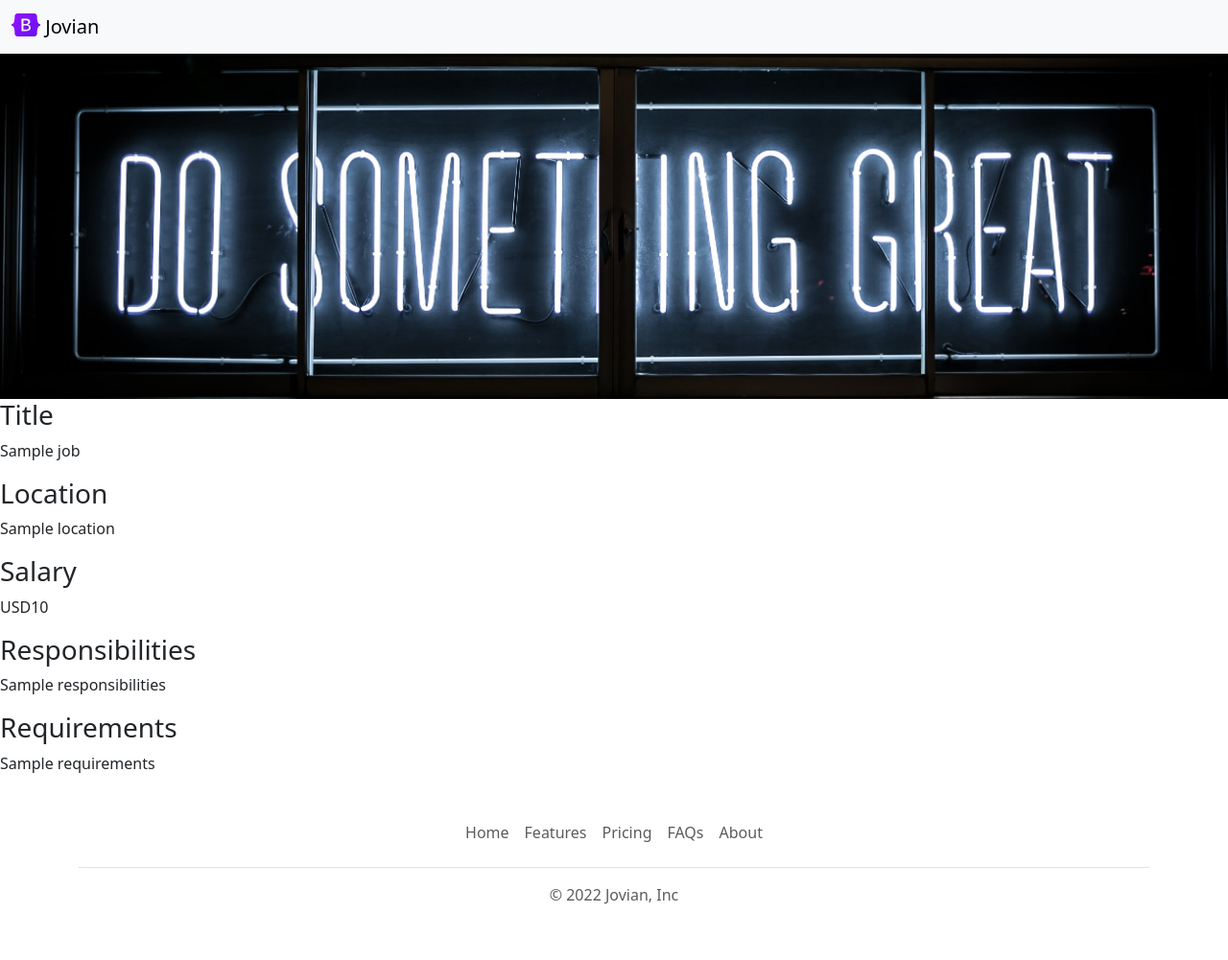
After one commit to nakshatra00/learning-flask, a Flask app: template templates/jobpage.html in a window 1280 px wide. The commit adds this page. Shown: the whole page at 96% size. Run offline with Flask 3, Linux system fonts and the light colour scheme; the template is opened without the code that fills it: most values are stand-ins (such as "Sample title", 1, 10 or a date in 2020).

Commit message:
Dynamic Pages

```diff
--- a/app.py
+++ b/app.py
@@ -1,5 +1,5 @@
 from flask import Flask, render_template, jsonify
-from database import load_jobs_from_db
+from database import load_jobs_from_db, load_job_from_db
 
 
 
@@ -25,5 +25,16 @@ def list_jobs():
   return jsonify(jobs)
 
 
+@app.route("/job/<id>")
+def show_job(id):
+  job = load_job_from_db(id)
+  if not job:
+    return "Not Found", 404
+  return render_template("jobpage.html", job=job)
+
+
+
+
+
 if __name__ == "__main__":
   app.run(host='0.0.0.0', debug=True)
--- /dev/null
+++ b/templates/banner.html
@@ -0,0 +1,8 @@
+ <style>
+      #banner{
+        height: 360px;
+        width:  100%;
+        object-fit: cover;
+      }
+</style>
+        <img  class="img-fluid" id="banner" src="static/banner.jpeg" height="320">
--- /dev/null
+++ b/templates/bootstrap.html
@@ -0,0 +1,3 @@
+<meta charset="utf-8">
+          <meta name="viewport" content="width=device-width, initial-scale=1">
+          <link href="https://cdn.jsdelivr.net/npm/bootstrap@5.3.0-alpha1/dist/css/bootstrap.min.css" rel="stylesheet" integrity="sha384-GLhlTQ8iRABdZLl6O3oVMWSktQOp6b7In1Zl3/Jr59b6EGGoI1aFkw7cmDA6j6gD" crossorigin="anonymous">
--- a/templates/jobitem.html
+++ b/templates/jobitem.html
@@ -12,6 +12,6 @@
       {% endif %}
   </div>
   <div class="col-3">
-    <a href="mailto:hello@jovian.ai?subject={{job['title']}}&body=Application" type="button" class="btn btn-primary">Apply</a>
+    <a href="/job/{{job['id']}}" type="button" class="btn btn-primary">Apply</a>
   </div>
 </div>
--- /dev/null
+++ b/templates/jobpage.html
@@ -0,0 +1,35 @@
+<!DOCTYPE html>
+
+<html>
+  <head>
+    <title>{{job.title}} - Jovian Careers</title>
+    {% include 'bootstrap.html' %}
+  </head>
+
+
+  <body>
+    {% include 'nav.html' %}
+
+    {% include 'banner.html' %}
+
+    <h3>Title</h3>
+    <p>{{job.title}}</p>
+
+    <h3>Location</h3>
+    <p>{{job.location}}</p>
+
+    <h3>Salary</h3>
+    <p>{{job.currency}}{{job.salary}}</p>
+
+    <h3>Responsibilities</h3>
+    <p>{{job.responsibilities}}</p>
+
+
+    <h3>Requirements </h3>
+    <body>{{job.requirements}}</body>
+
+
+    {% include 'footer.html' %}
+  </body>
+
+</html>
--- a/templates/nav.html
+++ b/templates/nav.html
@@ -1,6 +1,6 @@
 <nav class="navbar bg-body-tertiary shadow-sm fixed-top bg-white">
   <div class="container-fluid">
-    <a class="navbar-brand" href="#">
+    <a class="navbar-brand" href="/">
       <img src="/static/logo.svg" alt="Logo" width="30" height="24"             class="d-inline-block align-text-top">
       Jovian
     </a>
```
Also changed, not shown: database.py (+10 -0 lines), templates/home.html (+3 -11 lines).
